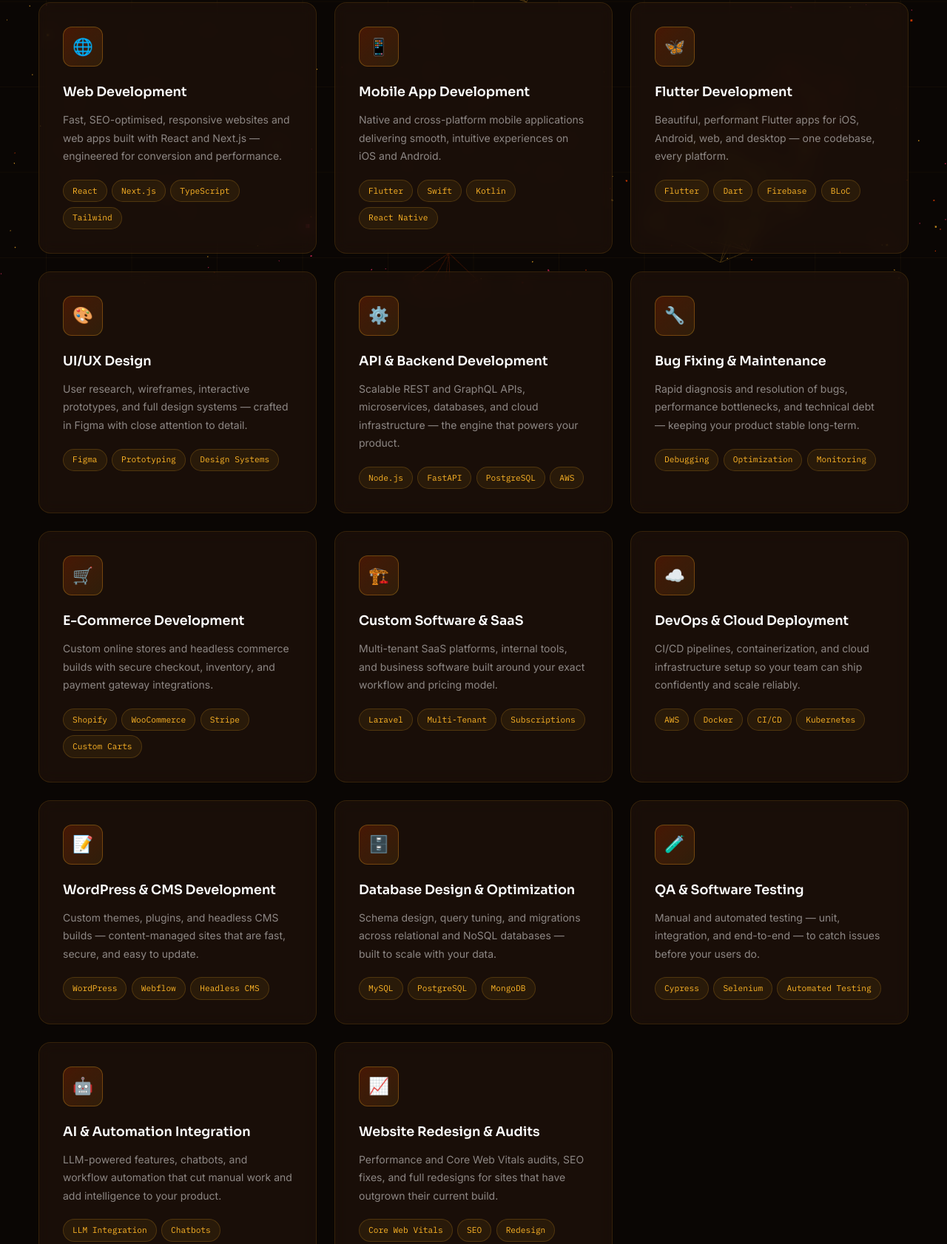
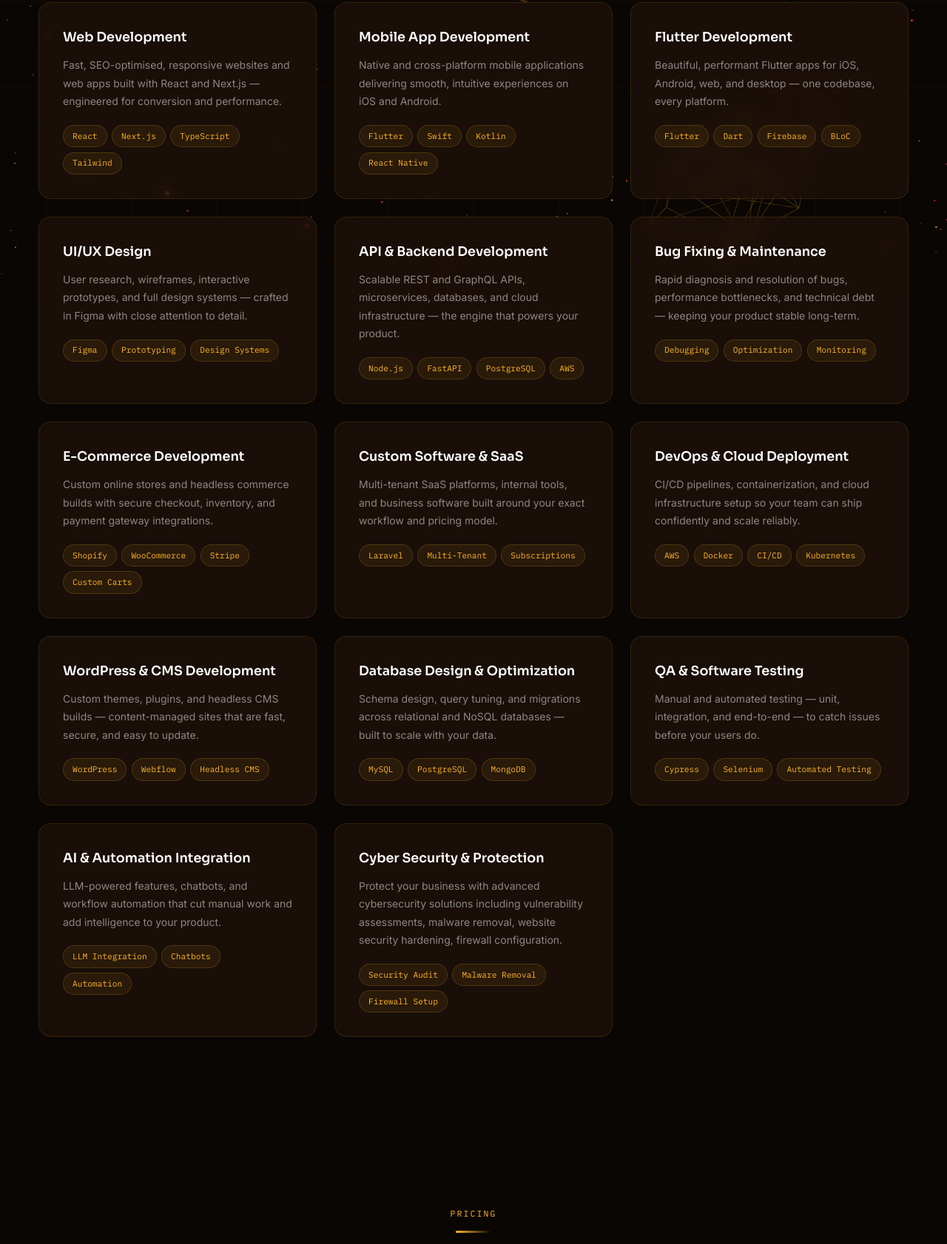
Before and after one commit to saimnawaz166/ginghix_tech, a plain HTML site: page services.html in a window 1280 px wide. Shown: the part 398-2080 px from the top of the page at 74% size. Drawn offline with nearby package versions, Linux system fonts and the light colour scheme; animation ran at ten frames a second.

Commit message:
whatsapp

```diff
--- a/services.html
+++ b/services.html
@@ -1,17 +1,22 @@
 <!DOCTYPE html>
 <html lang="en">
+
 <head>
   <meta charset="UTF-8">
   <meta name="viewport" content="width=device-width, initial-scale=1.0">
   <title>Services & Pricing — Genghix Tech</title>
-<meta name="description" content="Web development, mobile apps, Flutter, UI/UX design, backend & API development, e-commerce, DevOps, and more — with transparent pricing.">
+  <meta name="description"
+    content="Web development, mobile apps, Flutter, UI/UX design, backend & API development, e-commerce, DevOps, and more — with transparent pricing.">
   <link rel="preconnect" href="https://fonts.googleapis.com">
-<link href="https://fonts.googleapis.com/css2?family=Sora:wght@300;400;500;600;700;800&family=Inter:wght@300;400;500;600&family=IBM+Plex+Mono:wght@400;500&display=swap" rel="stylesheet">
+  <link
+    href="https://fonts.googleapis.com/css2?family=Sora:wght@300;400;500;600;700;800&family=Inter:wght@300;400;500;600&family=IBM+Plex+Mono:wght@400;500&display=swap"
+    rel="stylesheet">
   <link rel="stylesheet" href="style.css">
   <link rel="icon" type="image/x-icon" href="ChatGPT Image Jul 17, 2026, 09_19_50 PM.png">
   <link rel="stylesheet" href="https://cdnjs.cloudflare.com/ajax/libs/font-awesome/6.7.2/css/all.min.css">
 
 </head>
+
 <body>
   <!-- THREE.JS 3D BACKGROUND -->
   <canvas id="bg-canvas"></canvas>
@@ -44,24 +49,113 @@
       <div style="text-align:center;max-width:600px;margin:0 auto">
         <span class="sec-label rv">What We Build</span>
         <div class="sec-line rv" style="margin:0 auto 1.5rem"></div>
-      <h2 class="sec-title rv" style="font-size:clamp(2rem,3.5vw,3rem);margin-bottom:1rem">Services That <span class="grad-txt">Drive Growth</span></h2>
-      <p class="rv rv1" style="color:var(--w3)">From pixel-perfect interfaces to production-grade infrastructure — a full-stack team under one roof.</p>
+        <h2 class="sec-title rv" style="font-size:clamp(2rem,3.5vw,3rem);margin-bottom:1rem">Services That <span
+            class="grad-txt">Drive Growth</span></h2>
+        <p class="rv rv1" style="color:var(--w3)">From pixel-perfect interfaces to production-grade infrastructure — a
+          full-stack team under one roof.</p>
       </div>
       <div class="sv-grid-lg">
-      <div class="sv-card rv"><div class="sv-ico">🌐</div><h3>Web Development</h3><p>Fast, SEO-optimised, responsive websites and web apps built with React and Next.js — engineered for conversion and performance.</p><div class="sv-tags"><span class="stag">React</span><span class="stag">Next.js</span><span class="stag">TypeScript</span><span class="stag">Tailwind</span></div></div>
-      <div class="sv-card rv rv1"><div class="sv-ico">📱</div><h3>Mobile App Development</h3><p>Native and cross-platform mobile applications delivering smooth, intuitive experiences on iOS and Android.</p><div class="sv-tags"><span class="stag">Flutter</span><span class="stag">Swift</span><span class="stag">Kotlin</span><span class="stag">React Native</span></div></div>
-      <div class="sv-card rv rv2"><div class="sv-ico">🦋</div><h3>Flutter Development</h3><p>Beautiful, performant Flutter apps for iOS, Android, web, and desktop — one codebase, every platform.</p><div class="sv-tags"><span class="stag">Flutter</span><span class="stag">Dart</span><span class="stag">Firebase</span><span class="stag">BLoC</span></div></div>
-      <div class="sv-card rv"><div class="sv-ico">🎨</div><h3>UI/UX Design</h3><p>User research, wireframes, interactive prototypes, and full design systems — crafted in Figma with close attention to detail.</p><div class="sv-tags"><span class="stag">Figma</span><span class="stag">Prototyping</span><span class="stag">Design Systems</span></div></div>
-      <div class="sv-card rv rv1"><div class="sv-ico">⚙️</div><h3>API &amp; Backend Development</h3><p>Scalable REST and GraphQL APIs, microservices, databases, and cloud infrastructure — the engine that powers your product.</p><div class="sv-tags"><span class="stag">Node.js</span><span class="stag">FastAPI</span><span class="stag">PostgreSQL</span><span class="stag">AWS</span></div></div>
-      <div class="sv-card rv rv2"><div class="sv-ico">🔧</div><h3>Bug Fixing &amp; Maintenance</h3><p>Rapid diagnosis and resolution of bugs, performance bottlenecks, and technical debt — keeping your product stable long-term.</p><div class="sv-tags"><span class="stag">Debugging</span><span class="stag">Optimization</span><span class="stag">Monitoring</span></div></div>
-      <div class="sv-card rv"><div class="sv-ico">🛒</div><h3>E-Commerce Development</h3><p>Custom online stores and headless commerce builds with secure checkout, inventory, and payment gateway integrations.</p><div class="sv-tags"><span class="stag">Shopify</span><span class="stag">WooCommerce</span><span class="stag">Stripe</span><span class="stag">Custom Carts</span></div></div>
-      <div class="sv-card rv rv1"><div class="sv-ico">🏗️</div><h3>Custom Software &amp; SaaS</h3><p>Multi-tenant SaaS platforms, internal tools, and business software built around your exact workflow and pricing model.</p><div class="sv-tags"><span class="stag">Laravel</span><span class="stag">Multi-Tenant</span><span class="stag">Subscriptions</span></div></div>
-      <div class="sv-card rv rv2"><div class="sv-ico">☁️</div><h3>DevOps &amp; Cloud Deployment</h3><p>CI/CD pipelines, containerization, and cloud infrastructure setup so your team can ship confidently and scale reliably.</p><div class="sv-tags"><span class="stag">AWS</span><span class="stag">Docker</span><span class="stag">CI/CD</span><span class="stag">Kubernetes</span></div></div>
-      <div class="sv-card rv"><div class="sv-ico">📝</div><h3>WordPress &amp; CMS Development</h3><p>Custom themes, plugins, and headless CMS builds — content-managed sites that are fast, secure, and easy to update.</p><div class="sv-tags"><span class="stag">WordPress</span><span class="stag">Webflow</span><span class="stag">Headless CMS</span></div></div>
-      <div class="sv-card rv rv1"><div class="sv-ico">🗄️</div><h3>Database Design &amp; Optimization</h3><p>Schema design, query tuning, and migrations across relational and NoSQL databases — built to scale with your data.</p><div class="sv-tags"><span class="stag">MySQL</span><span class="stag">PostgreSQL</span><span class="stag">MongoDB</span></div></div>
-      <div class="sv-card rv rv2"><div class="sv-ico">🧪</div><h3>QA &amp; Software Testing</h3><p>Manual and automated testing — unit, integration, and end-to-end — to catch issues before your users do.</p><div class="sv-tags"><span class="stag">Cypress</span><span class="stag">Selenium</span><span class="stag">Automated Testing</span></div></div>
-      <div class="sv-card rv"><div class="sv-ico">🤖</div><h3>AI &amp; Automation Integration</h3><p>LLM-powered features, chatbots, and workflow automation that cut manual work and add intelligence to your product.</p><div class="sv-tags"><span class="stag">LLM Integration</span><span class="stag">Chatbots</span><span class="stag">Automation</span></div></div>
-      <div class="sv-card rv rv1"><div class="sv-ico">📈</div><h3>Website Redesign &amp; Audits</h3><p>Performance and Core Web Vitals audits, SEO fixes, and full redesigns for sites that have outgrown their current build.</p><div class="sv-tags"><span class="stag">Core Web Vitals</span><span class="stag">SEO</span><span class="stag">Redesign</span></div></div>
+        <div class="sv-card rv">
+          <h3>Web Development</h3>
+          <p>Fast, SEO-optimised, responsive websites and web apps built with React and Next.js — engineered for
+            conversion and performance.</p>
+          <div class="sv-tags"><span class="stag">React</span><span class="stag">Next.js</span><span
+              class="stag">TypeScript</span><span class="stag">Tailwind</span></div>
+        </div>
+        <div class="sv-card rv rv1">
+          <h3>Mobile App Development</h3>
+          <p>Native and cross-platform mobile applications delivering smooth, intuitive experiences on iOS and Android.
+          </p>
+          <div class="sv-tags"><span class="stag">Flutter</span><span class="stag">Swift</span><span
+              class="stag">Kotlin</span><span class="stag">React Native</span></div>
+        </div>
+        <div class="sv-card rv rv2">
+          <h3>Flutter Development</h3>
+          <p>Beautiful, performant Flutter apps for iOS, Android, web, and desktop — one codebase, every platform.</p>
+          <div class="sv-tags"><span class="stag">Flutter</span><span class="stag">Dart</span><span
+              class="stag">Firebase</span><span class="stag">BLoC</span></div>
+        </div>
+        <div class="sv-card rv">
+          <h3>UI/UX Design</h3>
+          <p>User research, wireframes, interactive prototypes, and full design systems — crafted in Figma with close
+            attention to detail.</p>
+          <div class="sv-tags"><span class="stag">Figma</span><span class="stag">Prototyping</span><span
+              class="stag">Design Systems</span></div>
+        </div>
+        <div class="sv-card rv rv1">
+          <h3>API &amp; Backend Development</h3>
+          <p>Scalable REST and GraphQL APIs, microservices, databases, and cloud infrastructure — the engine that powers
+            your product.</p>
+          <div class="sv-tags"><span class="stag">Node.js</span><span class="stag">FastAPI</span><span
+              class="stag">PostgreSQL</span><span class="stag">AWS</span></div>
+        </div>
+        <div class="sv-card rv rv2">
+          <h3>Bug Fixing &amp; Maintenance</h3>
+          <p>Rapid diagnosis and resolution of bugs, performance bottlenecks, and technical debt — keeping your product
+            stable long-term.</p>
+          <div class="sv-tags"><span class="stag">Debugging</span><span class="stag">Optimization</span><span
+              class="stag">Monitoring</span></div>
+        </div>
+        <div class="sv-card rv">
+          <h3>E-Commerce Development</h3>
+          <p>Custom online stores and headless commerce builds with secure checkout, inventory, and payment gateway
+            integrations.</p>
+          <div class="sv-tags"><span class="stag">Shopify</span><span class="stag">WooCommerce</span><span
+              class="stag">Stripe</span><span class="stag">Custom Carts</span></div>
+        </div>
+        <div class="sv-card rv rv1">
+          <h3>Custom Software &amp; SaaS</h3>
+          <p>Multi-tenant SaaS platforms, internal tools, and business software built around your exact workflow and
+            pricing model.</p>
+          <div class="sv-tags"><span class="stag">Laravel</span><span class="stag">Multi-Tenant</span><span
+              class="stag">Subscriptions</span></div>
+        </div>
+        <div class="sv-card rv rv2">
+          <h3>DevOps &amp; Cloud Deployment</h3>
+          <p>CI/CD pipelines, containerization, and cloud infrastructure setup so your team can ship confidently and
+            scale reliably.</p>
+          <div class="sv-tags"><span class="stag">AWS</span><span class="stag">Docker</span><span
+              class="stag">CI/CD</span><span class="stag">Kubernetes</span></div>
+        </div>
+        <div class="sv-card rv">
+          <h3>WordPress &amp; CMS Development</h3>
+          <p>Custom themes, plugins, and headless CMS builds — content-managed sites that are fast, secure, and easy to
+            update.</p>
+          <div class="sv-tags"><span class="stag">WordPress</span><span class="stag">Webflow</span><span
+              class="stag">Headless CMS</span></div>
+        </div>
+        <div class="sv-card rv rv1">
+          <h3>Database Design &amp; Optimization</h3>
+          <p>Schema design, query tuning, and migrations across relational and NoSQL databases — built to scale with
+            your data.</p>
+          <div class="sv-tags"><span class="stag">MySQL</span><span class="stag">PostgreSQL</span><span
+              class="stag">MongoDB</span></div>
+        </div>
+        <div class="sv-card rv rv2">
+          <h3>QA &amp; Software Testing</h3>
+          <p>Manual and automated testing — unit, integration, and end-to-end — to catch issues before your users do.
+          </p>
+          <div class="sv-tags"><span class="stag">Cypress</span><span class="stag">Selenium</span><span
+              class="stag">Automated Testing</span></div>
+        </div>
+        <div class="sv-card rv">
+          <h3>AI &amp; Automation Integration</h3>
+          <p>LLM-powered features, chatbots, and workflow automation that cut manual work and add intelligence to your
+            product.</p>
+          <div class="sv-tags"><span class="stag">LLM Integration</span><span class="stag">Chatbots</span><span
+              class="stag">Automation</span></div>
+        </div>
+        <div class="sv-card rv rv1">
+          <h3>Cyber Security &amp; Protection</h3>
+          <p>Protect your business with advanced cybersecurity solutions including vulnerability assessments, malware
+            removal, website security hardening, firewall configuration.</p>
+
+          <div class="sv-tags">
+            <span class="stag">Security Audit</span>
+            <span class="stag">Malware Removal</span>
+            <span class="stag">Firewall Setup</span>
+          </div>
+        </div>
       </div>
     </div>
   </section>
@@ -72,8 +166,10 @@
       <div style="text-align:center;max-width:600px;margin:0 auto">
         <span class="sec-label rv">Pricing</span>
         <div class="sec-line rv" style="margin:0 auto 1.5rem"></div>
-      <h2 class="sec-title rv" style="font-size:clamp(2rem,3.5vw,3rem);margin-bottom:1rem">Simple, <span class="grad-txt">Honest Packages</span></h2>
-      <p class="rv rv1" style="color:var(--w3)">No surprise invoices. Clear deliverables, transparent prices. Free consultation to match you to the right plan.</p>
+        <h2 class="sec-title rv" style="font-size:clamp(2rem,3.5vw,3rem);margin-bottom:1rem">Simple, <span
+            class="grad-txt">Honest Packages</span></h2>
+        <p class="rv rv1" style="color:var(--w3)">No surprise invoices. Clear deliverables, transparent prices. Free
+          consultation to match you to the right plan.</p>
       </div>
       <div class="pr-grid">
         <div class="pr-card rv">
@@ -126,17 +222,21 @@
           <a href="contact.html#contact" class="btn btn-g" style="width:100%;justify-content:center">Talk to Sales</a>
         </div>
       </div>
-    <p class="rv" style="text-align:center;margin-top:2rem;font-size:.875rem;color:var(--w3)">All projects start with a <strong style="color:var(--w)">free 30-min strategy call</strong> — no commitment, no pressure. 💬</p>
+      <p class="rv" style="text-align:center;margin-top:2rem;font-size:.875rem;color:var(--w3)">All projects start with
+        a <strong style="color:var(--w)">free 30-min strategy call</strong> — no commitment, no pressure. 💬</p>
     </div>
   </section>
 
   <section id="cta">
     <div class="wrap">
       <h2 class="rv">Ready to Build Your Next<br>Digital Product?</h2>
-    <p class="rv rv1">Let's talk. A free 30-minute strategy call could be the first step toward your best product yet.</p>
+      <p class="rv rv1">Let's talk. A free 30-minute strategy call could be the first step toward your best product yet.
+      </p>
       <div class="cta-btns rv rv2">
-      <a href="contact.html#contact" class="btn btn-w" style="padding:.9rem 2.25rem;font-size:1rem">Start Your Project</a>
-      <a href="portfolio.html#portfolio" class="btn btn-g" style="padding:.9rem 2.25rem;font-size:1rem;border-color:rgba(255,255,255,.3);color:var(--w)">See Our Work</a>
+        <a href="contact.html#contact" class="btn btn-w" style="padding:.9rem 2.25rem;font-size:1rem">Start Your
+          Project</a>
+        <a href="portfolio.html#portfolio" class="btn btn-g"
+          style="padding:.9rem 2.25rem;font-size:1rem;border-color:rgba(255,255,255,.3);color:var(--w)">See Our Work</a>
       </div>
     </div>
   </section>
```
Also changed, not shown: contact.html (+21 -10 lines), index.html (+11 -5 lines). Lines whose indentation alone changed are shown as unchanged.
